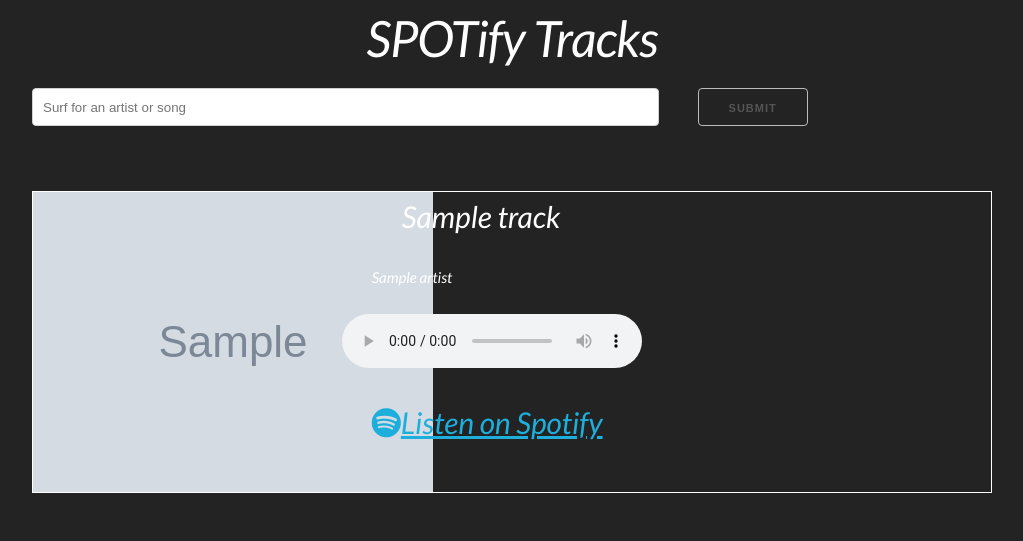
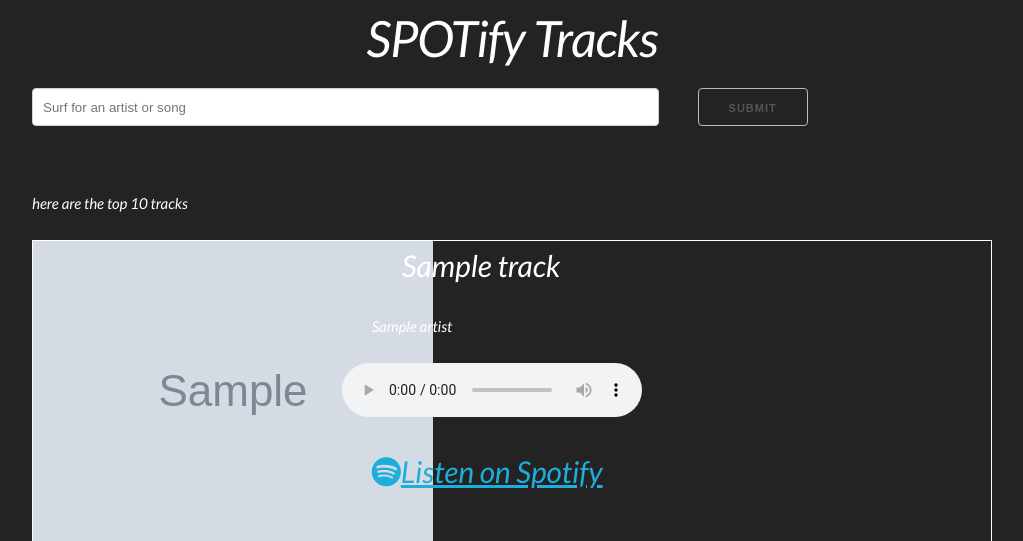
Before and after one commit to himanshukamal/spotify-music, a Flask app: template templates/spotify-flask.html in a window 1280 px wide. Shown: the top 541 px of the page, without its empty margins (128-1151 px from the left). Run offline with Flask 2, Linux system fonts and the light colour scheme; the template is opened without the code that fills it: most values are stand-ins (such as "Sample title", 1, 10 or a date in 2020); grey boxes marked "Sample" are stand-in pictures.

Commit message:
added heading to the results

```diff
--- a/templates/spotify-flask.html
+++ b/templates/spotify-flask.html
@@ -29,6 +29,7 @@
 		</form>
 
 		{% if tracks %}
+		<p>here are the top 10 tracks</p>
 		{% for track in tracks %}
 		<div class="tile row">
 			<div class="four columns">
```
